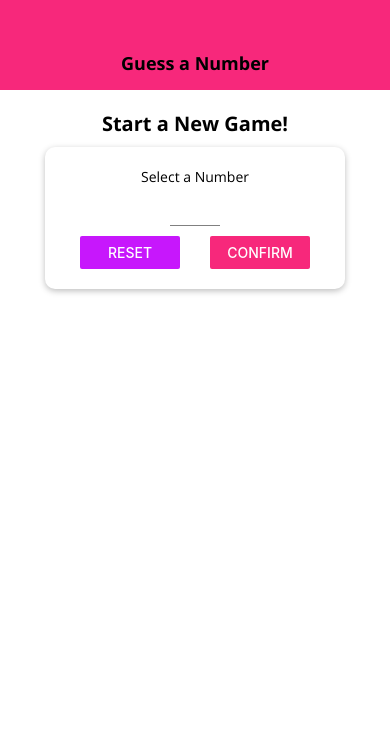
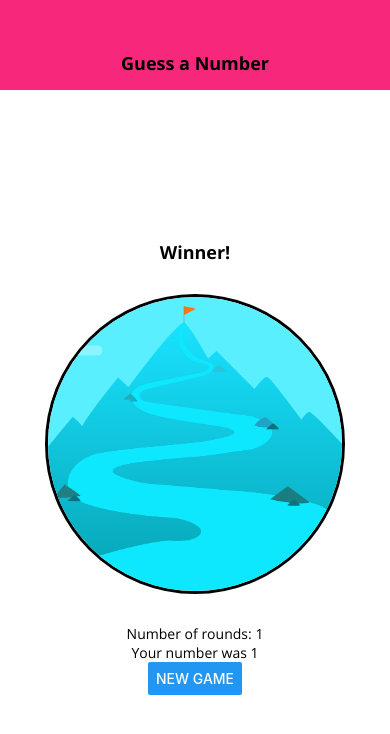
Before and after one commit to Rik280491/RNGuessANumberApp, a React Native app: screen / in a window 390 px wide. Shown: the top 734 px of the page. Built offline with nearby package versions, Linux system fonts and the light colour scheme.

Commit message:
add local images

```diff
--- a/App.js
+++ b/App.js
@@ -44,6 +44,19 @@ export default function App() {
 	};
 
 	let content = <StartGameScreen onStartGame={startGameHandler} />;
+
+	// ----TESTING----
+
+	content = (
+		<GameOverScreen
+			numOfRounds={1}
+			userNumber={1}
+			onRestart={configureNewGameHandler}
+		/>
+	);
+
+	// ----TESTING----
+
 	if (userNumber && gameDuration === 0) {
 		content = (
 			<GameScreen userChoice={userNumber} onGameOver={gameOverHandler} />
--- a/components/screens/GameOverScreen.js
+++ b/components/screens/GameOverScreen.js
@@ -1,12 +1,22 @@
 import React from "react";
-import { View, Text, Button, StyleSheet } from "react-native";
+import { View, Text, Button, Image, StyleSheet } from "react-native";
+import TitleText from "../TitleText";
+import BodyText from "../BodyText";
 
 const GameOverScreen = (props) => {
 	return (
 		<View style={styles.screen}>
-			<Text>Winner!</Text>
-			<Text>Number of rounds: {props.numOfRounds}</Text>
-			<Text>Your number was {props.userNumber}</Text>
+			<TitleText>Winner!</TitleText>
+			<View style={styles.imageContainer}>
+				<Image
+					source={require("../../assets/success.png")}
+					style={styles.image}
+					resizeMode="cover"
+				/>
+				{/* for network images: source={{uri: "https://..."}} */}
+			</View>
+			<BodyText>Number of rounds: {props.numOfRounds}</BodyText>
+			<BodyText>Your number was {props.userNumber}</BodyText>
 			<Button title="New Game" onPress={props.onRestart} />
 		</View>
 	);
@@ -18,6 +28,19 @@ const styles = StyleSheet.create({
 		justifyContent: "center",
 		alignItems: "center",
 	},
+	imageContainer: {
+		width: 300,
+		height: 300,
+		borderRadius: 150,
+		borderWidth: 3,
+		borderColor: "black",
+		overflow: "hidden",
+		marginVertical: 30,
+	},
+	image: {
+		width: "100%",
+		height: "100%",
+	},
 });
 
 export default GameOverScreen;
```
Also changed, not shown: assets/success.png (added).
